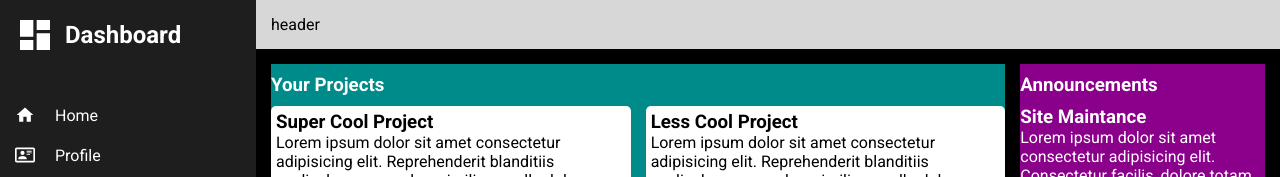
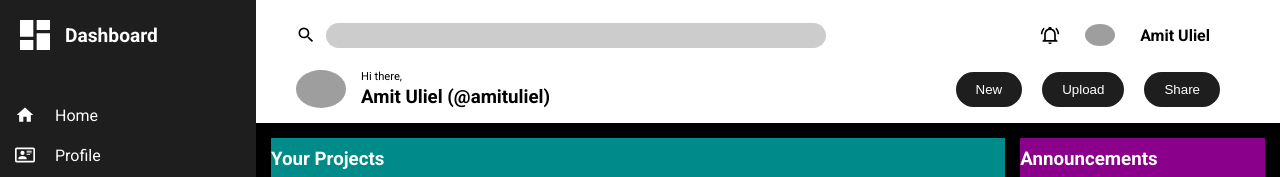
Before and after one commit to amit-uliel/top-admin-dashboard, a plain HTML site: page index.html in a window 1280 px wide. Shown: the top 177 px of the page. Drawn offline with Linux system fonts and the light colour scheme; grey boxes are pictures that could not be loaded.

Commit message:
feat: add header

```diff
--- a/index.html
+++ b/index.html
@@ -55,7 +55,31 @@
             </div>
         </div>
         <div class="header">
-            header
+            <div class="header__top">
+                <div class="header__search-area">
+                    <img src="./assets/icons/search-icon.svg" alt="" class="header__icon" aria-hidden="true">
+                    <input type="text" class="header__search-input">
+                </div>
+                <div class="header__user-area">
+                    <img src="./assets/icons/notification-icon.svg" alt="" class="header__icon" aria-hidden="true">
+                    <img src="./assets/profile-pics/lion-profile-pic.jpg" alt="" class="header__profile-pic">
+                    <span class="header__profile-name">Amit Uliel</span>
+                </div>
+            </div>
+            <div class="header__bottom">
+                <div class="header__greetings-area">
+                    <img src="./assets/profile-pics/lion-profile-pic.jpg" alt="" class="header__greetings-profile-pic">
+                    <div class="header__greetings-text-area">
+                        <span class="header__greetings-text">Hi there,</span>
+                        <h3 class="header__greetings-username">Amit Uliel (@amituliel)</h3>
+                    </div>
+                </div>
+                <div class="header__actions">
+                    <button type="button" class="header__button">New</button>
+                    <button type="button" class="header__button">Upload</button>
+                    <button type="button" class="header__button">Share</button>
+                </div>
+            </div>
         </div>
         <div class="main-content">
             <div class="projects">
--- a/style.css
+++ b/style.css
@@ -21,6 +21,12 @@ body {
     color: white;
 }
 
+input {
+    font-family: inherit;
+    outline: none;
+}
+
+
 .container {
     display: grid;
     grid-template-columns: 1fr 4fr;
@@ -29,7 +35,6 @@ body {
 }
 
 .sidebar,
-.header,
 .main-content {
     padding: 15px;
 }
@@ -43,14 +48,23 @@ body {
     gap: 50px;
 }
 
-.sidebar__heading,
+.sidebar__heading {
+    min-height: 40px;
+    display: flex;
+    align-items: center;
+    gap: 10px;
+}
+
 .sidebar__link {
     display: flex;
     align-items: center;
+    gap: 20px;
+    text-decoration: none;
+    color: inherit;
 }
 
-.sidebar__heading {
-    gap: 10px;
+.sidebar__title {
+    font-size: 1.2rem;
 }
 
 .sidebar__links-group {
@@ -59,26 +73,114 @@ body {
     gap: 20px;
 }
 
-.sidebar__link {
-    gap: 20px;
-    text-decoration: none;
-    color: inherit;
-}
-
 .sidebar__heading-icon {
     width: 40px;
-    height: auto;
+    height: 40px;
 }
 
 .sidebar__link-icon {
     width: 20px;
+    height: 20px;
+}
+
+.header {
+    background-color: #fff;
+    color: black;
+    padding: 15px 40px;
+    display: flex;
+    flex-direction: column;
+    gap: 15px;
+}
+
+.header__top {
+    display: flex;
+    min-height: 40px;
+    gap: 50px;
+}
+
+.header__search-area {
+    display: flex;
+    align-items: center;
+    gap: 10px;
+    flex: 1;
+}
+
+.header__icon {
+    width: 20px;
     height: auto;
 }
 
-.header {
-    background-color: #d7d7d7;
-    color: black;
+.header__search-input {
+    border: none;
+    border-radius: 20px;
+    background-color: #ccc;
+    padding: 5px;
+    max-width: 500px;
+    flex-grow: 1;
 }
+
+.header__user-area {
+    display: flex;
+    align-items: center;
+    gap: 25px;
+    padding-right: 30px;
+}
+
+.header__profile-pic {
+    width: 30px;
+    border-radius: 50%;
+}
+
+.header__profile-name {
+    font-weight: bold;
+}
+
+.header__bottom {
+    display: flex;
+    justify-content: space-between;
+    padding-right: 20px;
+}
+
+.header__greetings-area {
+    display: flex;
+    align-items: center;
+    gap: 15px;
+}
+
+.header__greetings-profile-pic {
+    width: 50px;
+    height: auto;
+    border-radius: 50%;
+}
+
+.header__greetings-text-area {
+    display: flex;
+    flex-direction: column;
+    gap: 3px;
+}
+
+.header__greetings-text {
+    font-size: 0.7rem;
+}
+
+.header__actions {
+    display: flex;
+    align-items: center;
+    gap: 20px;
+}
+
+.header__button {
+    border: none;
+    background-color: #1e1e1e;
+    color: #fff;
+    border-radius: 20px;
+    padding: 10px 20px;
+}
+
+
+
+
+
 
 .main-content {
     display: grid;
```
Also changed, not shown: 10 other files.
